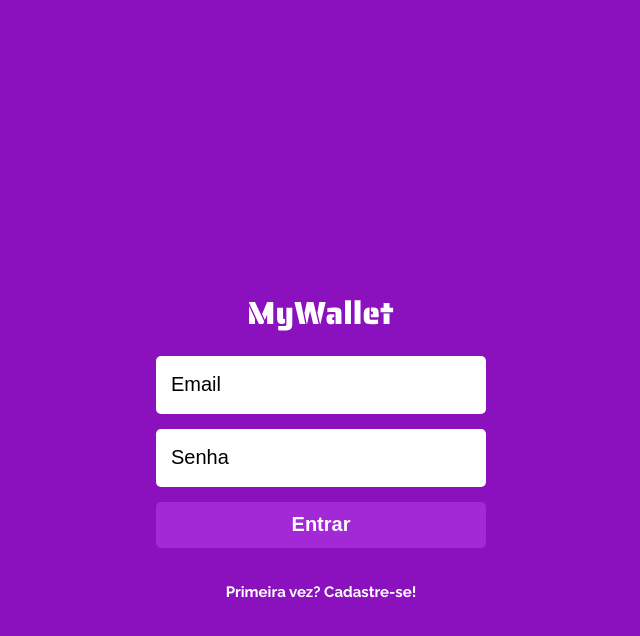
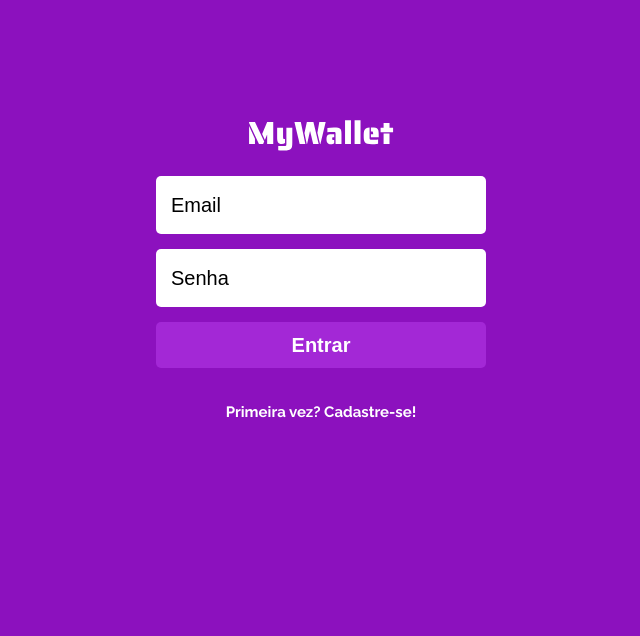
Before and after one commit to kayquecoelho/my-wallet, a React (Create React App) app: page / in a window 1280 px wide. Shown: the top 636 px of the page, without its empty margins (319-959 px from the left). Built offline with nearby package versions, Linux system fonts and the light colour scheme.

Commit message:
fix css rules to form container

```diff
--- a/src/components/FormComponents/Container.js
+++ b/src/components/FormComponents/Container.js
@@ -2,23 +2,18 @@ import styled from "styled-components";
 
 const Container = styled.div`
   width: 100%;
-  height: 100vh;
 
-  padding: 25px;
+  padding: 0 25px;
 
   display: flex;
   flex-direction: column;
   justify-content: center;
   align-items: center;
 
-  background-color: #8C11BE;
-
   .logo {
     margin-bottom: 25px;
-    margin-top: 100px;
+    margin-top: 120px;
   }
-
-  overflow-y: scroll;
 `
 
 export default Container;
--- a/src/style/reset.css
+++ b/src/style/reset.css
@@ -41,11 +41,15 @@ table {
 	border-collapse: collapse;
 	border-spacing: 0;
 }
-
 * {
-    box-sizing: border-box;
+	box-sizing: border-box;
 }
 body {
 	font-family: 'Raleway', sans-serif;
-    font-weight: 400;
+	font-weight: 400;
+	background-color: #8C11BE;
 }
+body, html {
+  width: 100%;
+  height: 100%;
+}
```
